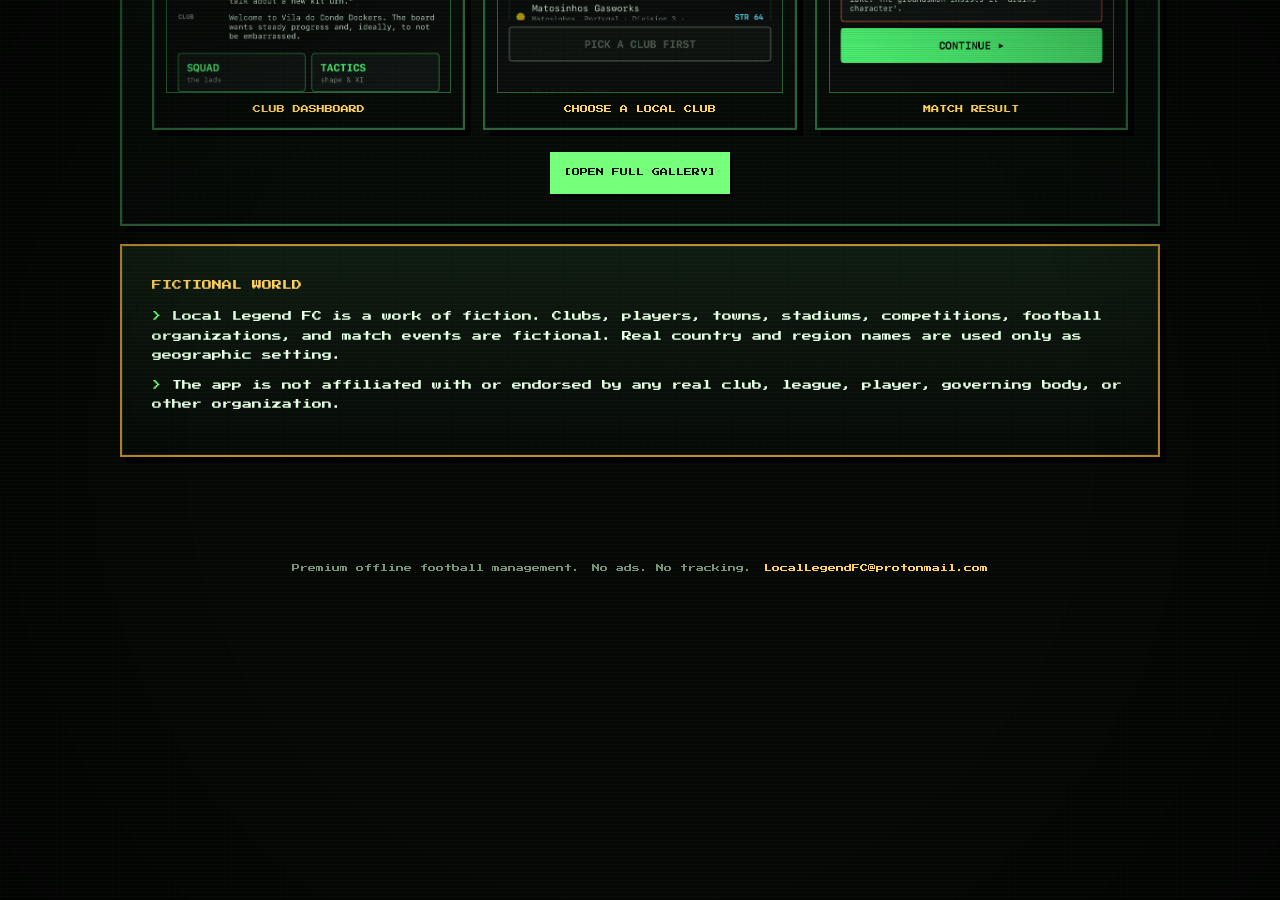
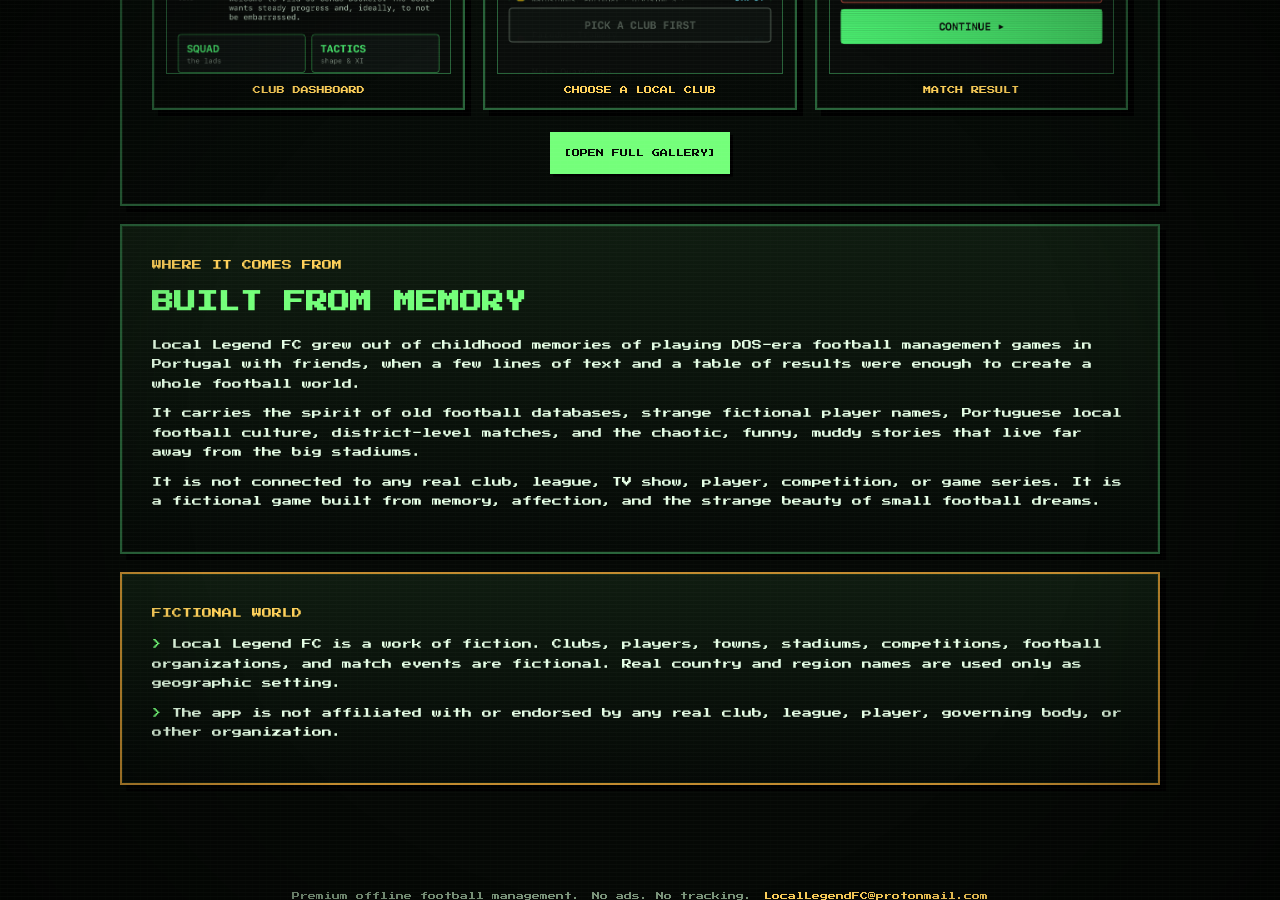
Before and after one commit to tiagomartinspinto/LocalLegendFC-site, a Jekyll site: the page built from index.md, in a window 1280 px wide and 900 px high, scrolled down 2018 px. Built offline with Jekyll 4.4.1, drawn with Linux system fonts in a browser that asks for light colours; before the commit the page ends 2627 px from its top, so only the background shows below that; some of the changed text lies outside the part shown.

Commit message:
Add inspiration section and point links at custom domain

```diff
--- a/_config.yml
+++ b/_config.yml
@@ -1,5 +1,5 @@
 title: Local Legend FC
-description: Small Club, Big Dreams — a premium offline retro football management game.
+description: Small Club, Big Dreams. A premium offline retro football management game.
 url: https://locallegendfc.com
 baseurl: ""
 markdown: kramdown
--- a/index.md
+++ b/index.md
@@ -67,7 +67,7 @@ description: Small Club, Big Dreams. A premium, fully offline retro football man
   <div class="section-heading">
     <p class="eyebrow">Screenshots</p>
     <h2>Inside the current build</h2>
-    <p>Representative screenshots from the current Local Legend FC v1.0 release candidate.</p>
+    <p>Representative screenshots from the current v1.0 release candidate.</p>
   </div>
 
   <div class="preview-grid">
@@ -90,6 +90,19 @@ description: Small Club, Big Dreams. A premium, fully offline retro football man
   <p class="center-action"><a class="button primary" href="{{ '/screenshots/' | relative_url }}">Open full gallery</a></p>
 </section>
 
+<section class="screenshot-preview" aria-label="Inspiration">
+  <div class="section-heading">
+    <p class="eyebrow">Where it comes from</p>
+    <h2>Built from memory</h2>
+  </div>
+
+  <p>Local Legend FC grew out of childhood memories of playing DOS-era football management games in Portugal with friends, when a few lines of text and a table of results were enough to create a whole football world.</p>
+
+  <p>It carries the spirit of old football databases, strange fictional player names, Portuguese local football culture, district-level matches, and the chaotic, funny, muddy stories that live far away from the big stadiums.</p>
+
+  <p>It is not connected to any real club, league, TV show, player, competition, or game series. It is a fictional game built from memory, affection, and the strange beauty of small football dreams.</p>
+</section>
+
 <section class="note-box" aria-label="Fictional world disclaimer">
   <p class="eyebrow">Fictional world</p>
   <p>Local Legend FC is a work of fiction. Clubs, players, towns, stadiums, competitions, football organizations, and match events are fictional. Real country and region names are used only as geographic setting.</p>
```
Also changed, not shown: privacy.md (+1 -1 lines), support.md (+1 -1 lines), README.md.
